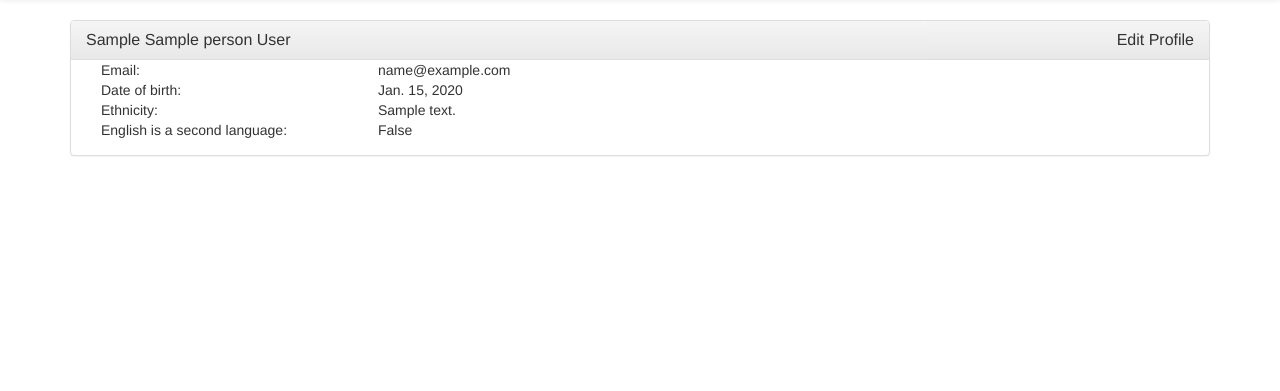
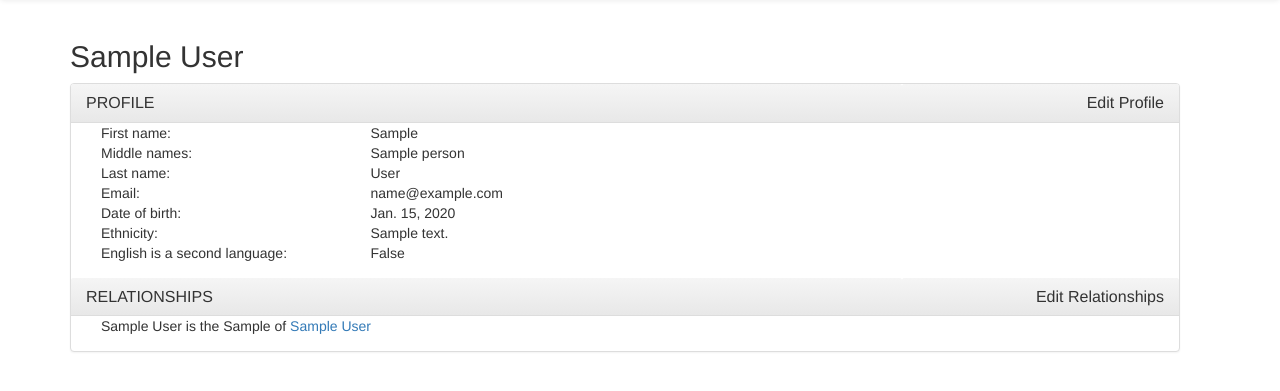
Before and after one commit to drdavidknott/betterstart, a Django app: page /person/1 in a window 1280 px wide. Shown: the part 52-443 px from the top of the page. Run offline with Django 3.2, Linux system fonts and the light colour scheme; a user stored in the database is signed in; tables that the repository leaves empty hold one stand-in row (values such as "Sample post"); some libraries are stand-ins or nearby versions.

Commit message:
Added relationships panel to profile page.

```diff
--- a/people/templates/people/person.html
+++ b/people/templates/people/person.html
@@ -8,13 +8,16 @@
 
 <div class="container">
 
-{% if person %}
-
 	<div class="row">
 		<div class="col-md-12">
+			<h2>{{ person.first_name }} {{ person.last_name }}</h2>
+		</div>
+	</div>
+
+ 	<div class="row col-md-12">
  		<div class="panel panel-default">
  			<div class="panel-heading col-md-9">
-	 				<h4 class="panel-title">{{ person.first_name }} {{ person.middle_names }} {{ person.last_name }}</h4>
+ 				<h4 class="panel-title">PROFILE</h4>
  			</div>
  			<div class="panel-heading col-md-3">
  				<h4 class="panel-title" align="right">
@@ -23,14 +26,20 @@
  			</div>
 	 		<div class="panel-body">
 	 			<div>
+		 			<div class="col-md-3">First name:</div>
+		 			<div class="col-md-9">{{ person.first_name }}</div>
+		 		</div>
+	 			<div>
+		 			<div class="col-md-3">Middle names:</div>
+		 			<div class="col-md-9">{{ person.middle_names }}&nbsp</div>
+		 		</div>
+	 			<div>
+		 			<div class="col-md-3">Last name:</div>
+		 			<div class="col-md-9">{{ person.last_name }}</div>
+		 		</div>
+	 			<div>
 		 			<div class="col-md-3">Email:</div>
-			 			<div class="col-md-9">
-							{% if person.email_address %}
-								{{ person.email_address }}
-							{% else %}
-								None
-							{% endif %}
-			 			</div>
+		 			<div class="col-md-9">{{ person.email_address}}&nbsp</div>
 		 		</div>
 		 		<div>
 		 			<div class="col-md-3">Date of birth:</div>
@@ -45,24 +54,29 @@
 		 			<div class="col-md-9">{{ person.english_is_second_language }}</div>
 				</div>
 			</div>
+			<div class="panel-heading col-md-9">
+	 				<h4 class="panel-title">RELATIONSHIPS</h4>
+ 			</div>
+ 			<div class="panel-heading col-md-3">
+ 				<h4 class="panel-title" align="right">
+ 					<a href="{% url 'profile' person.pk %}">Edit Relationships</a>
+ 				</h4>
+ 			</div>
+	 		<div class="panel-body">
+			 		{% for relationship_to in relationships_to %}
+		 				<div class="col-md-12">
+							{{ person.first_name }} {{ person.last_name }} is the
+							{{ relationship_to.relationship_type }} of
+							<a href="{% url 'person' relationship_to.pk %}">
+								{{ relationship_to.first_name }} {{ relationship_to.last_name }}
+							</a>
+						</div>
+					{% endfor %}
 			</div>
 		</div>
 	</div>
 
-{% else %}
-
-	<div class="row">
-		<div class="col-md-12">
-			<table class="table table-striped panel panel-default">
-				<thead><tr>
-					<th>Person does not exist</th>
-				</tr></thead>
-			</table>
-		</div>
 </div>
 
-{% endif %}
-
-</div>
 
 {% endblock %}
--- a/people/views.py
+++ b/people/views.py
@@ -369,6 +369,24 @@ def get_person(person_id):
 	# return the result
 	return person
 
+def get_relationships_to(person):
+	# this function gets all the Person objects via the relationship_to relationship from Perso
+	# it returns a list of people with realtionship type added
+	# create an empty list
+	relationships_to = []
+	# get the relationships using the foreign key
+	relationships = Relationship.objects.filter(relationship_from=person.pk)
+	# now go through the list and get the person
+	for relationship in relationships:
+		# get the person
+		person = Person.objects.get(pk=relationship.relationship_to.pk)
+		# add the relationship type to the person object
+		person.relationship_type = relationship.relationship_type.relationship_type
+		# append the person to the list
+		relationships_to.append(person)
+	# return the relationships
+	return relationships_to
+
 def get_people():
 	# get a list of people
 	people = Person.objects.order_by('last_name', 'first_name')
@@ -487,18 +505,26 @@ def addperson(request):
 	return HttpResponse(addperson_template.render(context=context, request=request))
 
 @login_required
-def person(request, person_id):
+def person(request, person_id=0):
 	# load the template
 	person_template = loader.get_template('people/person.html')
+	# get the person
+	person = get_person(person_id)
+	# if the person doesn't exist, crash to a banner
+	if not person:
+		return make_banner(request, 'Person does not exist.')
+	# get the relationships for the person
+	relationships_to = get_relationships_to(person)
 	# set the context from the person based on person id
 	context = {
-				'person' : get_person(person_id)
+				'person' : person,
+				'relationships_to' : relationships_to
 				}
 	# return the response
 	return HttpResponse(person_template.render(context=context, request=request))
 
 @login_required
-def profile(request, person_id):
+def profile(request, person_id=0):
 	# try to get the person
 	person = get_person(person_id)
 	# if there isn't a person, crash to a banner
```
Lines whose indentation alone changed are shown as unchanged.
